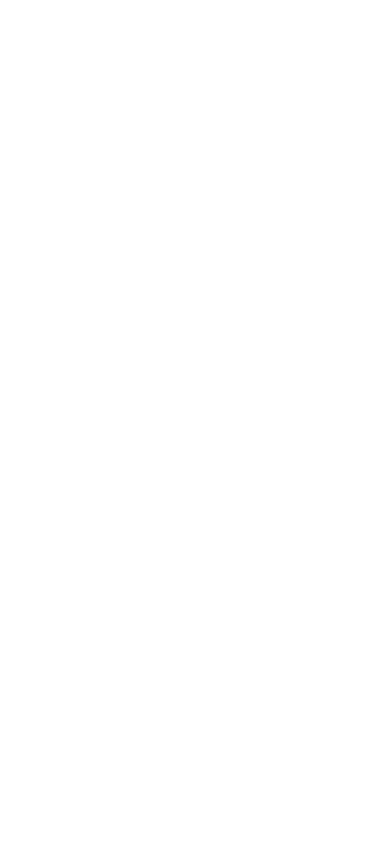
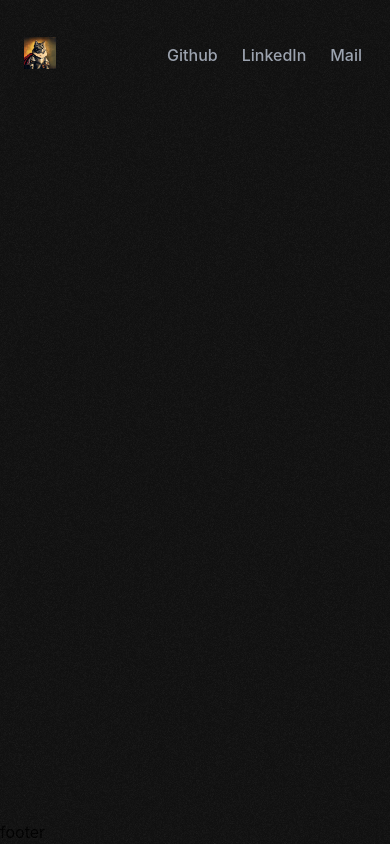
Before and after one commit to neo-jgrec/portfolio, a React (Create React App) app: page / in a window 390 px wide. Built offline with nearby package versions, Linux system fonts and the light colour scheme; the HTML template or start-up script is replaced by a standard one.

Commit message:
feat(main) header

```diff
--- /dev/null
+++ b/src/components/Footer.jsx
@@ -0,0 +1,11 @@
+import React from "react";
+
+function Footer() {
+  return (
+    <footer>
+      footer
+    </footer>
+  );
+}
+
+export default Footer;
--- /dev/null
+++ b/src/components/Header.jsx
@@ -0,0 +1,32 @@
+import React, { useState } from "react";
+
+function Header() {
+  const [headerClass, setHeaderClass] = useState('border-gray-800 py-5 border-transparent my-3');
+
+  window.addEventListener("scroll", () => {
+    if (window.scrollY > 5) {
+      setHeaderClass("bg-[#151515] shadow-md border-b-[1px] border-gray-600 py-2 my-0");
+    } else {
+      setHeaderClass("py-5 border-transparent my-3");
+    }
+  });
+  return (
+    <header className={`fixed z-50 flex items-center justify-center w-full transition-all duration-500 ease-in-out ${headerClass}`}>
+      <div className="flex items-center justify-between w-full max-w-6xl px-4 mx-auto md:px-8">
+        <div className="flex items-center p-2">
+          <a className="flex items-center gap-x-2 transition-colors" href="/" style={{ marginTop: "-3px" }}>
+            <img className="w-8 h-8" src="ProfilePic.png" alt="neo-jgrec-profile" />
+            <p className="text-2xl font-bold text-gray-200 hidden sm:block">Jean-Yanis JEFFROY</p>
+          </a>
+        </div>
+        <div className="md:block">
+          <a className="px-3 py-2 font-medium text-gray-400 hover:text-primary transition-colors duration-100 ease-in-out" target="_blank" rel="noreferrer" href="https://github.com/neo-jgrec">Github</a>
+          <a className="px-3 py-2 font-medium text-gray-400 hover:text-primary transition-colors duration-100 ease-in-out" target="_blank" rel="noreferrer" href="https://linkedin.com/in/jean-yanis-jeffroy/">LinkedIn</a>
+          <a className="px-3 py-2 font-medium text-gray-400 hover:text-primary transition-colors duration-100 ease-in-out" href="mailto:jean-yanis.jeffroy@epitech.eu">Mail</a>
+        </div>
+      </div>
+    </header>
+  );
+}
+
+export default Header;
--- /dev/null
+++ b/src/components/index.js
@@ -0,0 +1,7 @@
+import Header from "./Header";
+import Footer from "./Footer";
+
+export {
+    Header,
+    Footer
+}
--- a/src/pages/Home.jsx
+++ b/src/pages/Home.jsx
@@ -1,10 +1,10 @@
 import React from "react";
+import Layout from "./Layout";
 
 function Home() {
   return (
-    <>
-
-    </>
+    <Layout>
+    </Layout>
   );
 }
 
--- /dev/null
+++ b/src/pages/Layout.jsx
@@ -0,0 +1,26 @@
+import React from 'react';
+import { Header, Footer } from '../components';
+import PropTypes from 'prop-types';
+
+const Layout = ({ children }) => {
+  Layout.propTypes = {
+      children: PropTypes.node
+  };
+  return (
+      <div className='bg-background min-h-screen h-full w-full flex flex-col relative'>
+          <Header />
+          <div className='pointer-events-none opacity-70 bg-blend-normal
+          bg-noisy-texture fixed top-0 left-0 z-[1] h-screen w-screen'/>
+          <div className='flex flex-col flex-1 px-5 lg:px-36 py-10 z-[2]'>
+              {children}
+          </div>
+          <Footer />
+      </div>
+  );
+};
+
+Layout.propTypes = {
+  children: PropTypes.node
+};
+
+export default Layout;
--- a/src/pages/index.js
+++ b/src/pages/index.js
@@ -1,7 +1,9 @@
 import Home from "./Home";
 import NotFound from "./NotFound";
+import Layout from "./Layout";
 
 export {
     Home,
-    NotFound
+    NotFound,
+    Layout
 }
--- a/tailwind.config.js
+++ b/tailwind.config.js
@@ -6,8 +6,12 @@
       colors: {
         transparent: "transparent",
         current: "currentColor",
-        bg: "#1e1e1e"
-      }
+        background: "#121212",
+        primary: "#7C3AED"
+      },
+      backgroundImage: {
+        'noisy-texture': 'url("assets/background_noisy.png")'
+      },
     },
   },
   plugins: [],
```
Also changed, not shown: src/assets/background_noisy.png (added).
